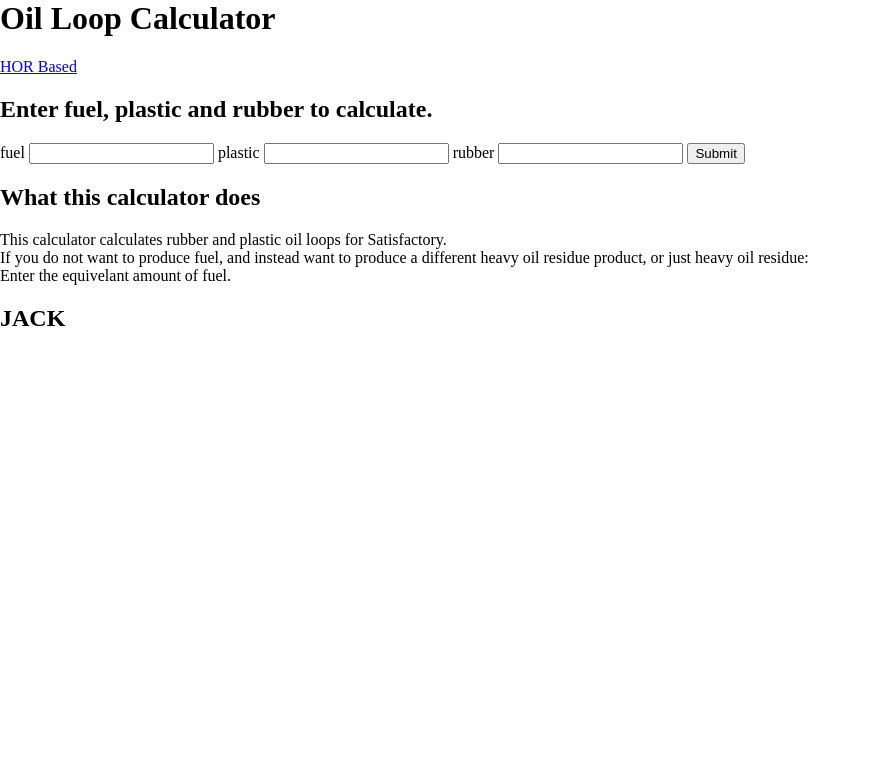
After one commit to MrJack100/OilLoopCalculator, a Flask app: page /fuelBased in a window 1280 px wide. The commit adds this page. Shown: the top 779 px of the page, without its empty margins (0-871 px from the left). Run offline with Flask 3, Linux system fonts and the light colour scheme.

Commit message:
Added index.html, it controls the content for the horBased and fuelBased page at once.

```diff
--- /dev/null
+++ b/index.html
@@ -0,0 +1,7 @@
+<section id="information">
+    <h2>What this calculator does</h2>
+    <p>This calculator calculates rubber and plastic oil loops for Satisfactory.<br>
+    If you do not want to produce fuel, and instead want to produce a different heavy oil residue product, or just heavy oil residue:<br>
+    Enter the equivelant amount of fuel.</p>
+    <h1>JACK</h1>
+</section>
--- a/main.py
+++ b/main.py
@@ -1,15 +1,21 @@
 from oilloop import *
 #maxPotential(oil=300, ratio=(0, 2, 4)); requiredOil(0, 300, 600); oilLoop(300, 300, 300)
 
-from flask import Flask, render_template
+from flask import Flask, render_template, redirect
 from flask_wtf import FlaskForm
 from wtforms import StringField
 
 app = Flask(__name__)
 app.config["SECRET_KEY"] = "Thisisasecret!"
 
-@app.route("/", methods=["GET", "POST"])
+@app.route("/")
 def head():
+    return redirect("/fuelBased")
+
+@app.route("/fuelBased", methods=["GET", "POST"])
+def fuelBased():
+    with open("index.html", "r") as file:
+        index = file.read()
     class InputForm(FlaskForm):
         fuel = StringField("fuel")
         plastic = StringField("plastic")
@@ -18,8 +24,39 @@ def head():
     if form.validate_on_submit():
         print(form.fuel.data, form.plastic.data, form.rubber.data)
         totalOil, plasticRefineries, rubberRefineries = oilLoopFuelBased(300, 300, 300)
-        return render_template("inputs.html", totalOil=totalOil, plasticRefineries=plasticRefineries, rubberRefineries=rubberRefineries, response=True)
-    return render_template("inputs.html", form=form, response=False)
+        return render_template("fuelBased.html",
+                               totalOil=totalOil,
+                               plasticRefineries=plasticRefineries,
+                               rubberRefineries=rubberRefineries,
+                               response=True,
+                               index=index)
+    return render_template("fuelBased.html",
+                           form=form,
+                           response=False,
+                           index=index)
+
+@app.route("/horBased", methods=["GET", "POST"])
+def horBased():
+    with open("index.html", "r") as file:
+        index = file.read()
+    class InputForm(FlaskForm):
+        hor = StringField("hor")
+        plastic = StringField("plastic")
+        rubber = StringField("rubber")
+    form = InputForm()
+    if form.validate_on_submit():
+        print(form.hor.data, form.plastic.data, form.rubber.data)
+        totalOil, plasticRefineries, rubberRefineries = oilLoopHorBased(300, 300, 300)
+        return render_template("horBased.html",
+                               totalOil=totalOil,
+                               plasticRefineries=plasticRefineries,
+                               rubberRefineries=rubberRefineries,
+                               response=True,
+                               index=index)
+    return render_template("horBased.html",
+                           form=form,
+                           response=False,
+                           index=index)
 
 if __name__ == "__main__":
     app.run(debug=True)
--- a/oilloop.py
+++ b/oilloop.py
@@ -28,6 +28,6 @@ def oilLoopFuelBased(fuel, plastic, rubber):
 	recycledRubberRefineries = recycledRubberTotal / 60
 	return(totalOil, recycledPlasticRefineries, recycledRubberRefineries)
 
-def oilLoopHORBased(hor, plastic, rubber):
+def oilLoopHorBased(hor, plastic, rubber):
 	totalOil, recycledPlasticRefineries, recycledRubberRefineries = oilLoopFuelBased(hor / 2, plastic, rubber)
 	return(totalOil, recycledPlasticRefineries, recycledRubberRefineries)
--- /dev/null
+++ b/templates/fuelBased.html
@@ -0,0 +1,31 @@
+<html>
+    <head>
+        <title>Calculator!</title>
+    </head>
+    <body style="margin:0px;">
+        <h1>Oil Loop Calculator</h1>
+        <a href="{{ url_for('horBased') }}">HOR Based</a>
+        <section name="calculator">
+            <h1>Enter fuel, plastic and rubber to calculate.</h1>
+            {% if form %}
+                <form method="POST" action="{{ url_for('fuelBased') }}">
+                    {{ form.csrf_token }}
+                    {{ form.fuel.label }}
+                    {{ form.fuel }}
+                    {{ form.plastic.label }}
+                    {{ form.plastic }}
+                    {{ form.rubber.label }}
+                    {{ form.rubber }}
+                    <input type="submit" value="Submit">
+                </form>
+            {% endif %}
+            {% if response %}
+                <h1>Results</h1>
+                <p>Total Oil: {{ totalOil }}</p>
+                <p>Refineries making Recycled Plastic: {{ plasticRefineries }}</p>
+                <p>Refineries making Recycled Rubber: {{ rubberRefineries }}</p>
+            {% endif %}
+        </section>
+        {{ index | safe }}
+    </body>
+</html>
```
Also changed, not shown: templates/horBased.html (renamed from templates/inputs.html, +6 -10 lines).
